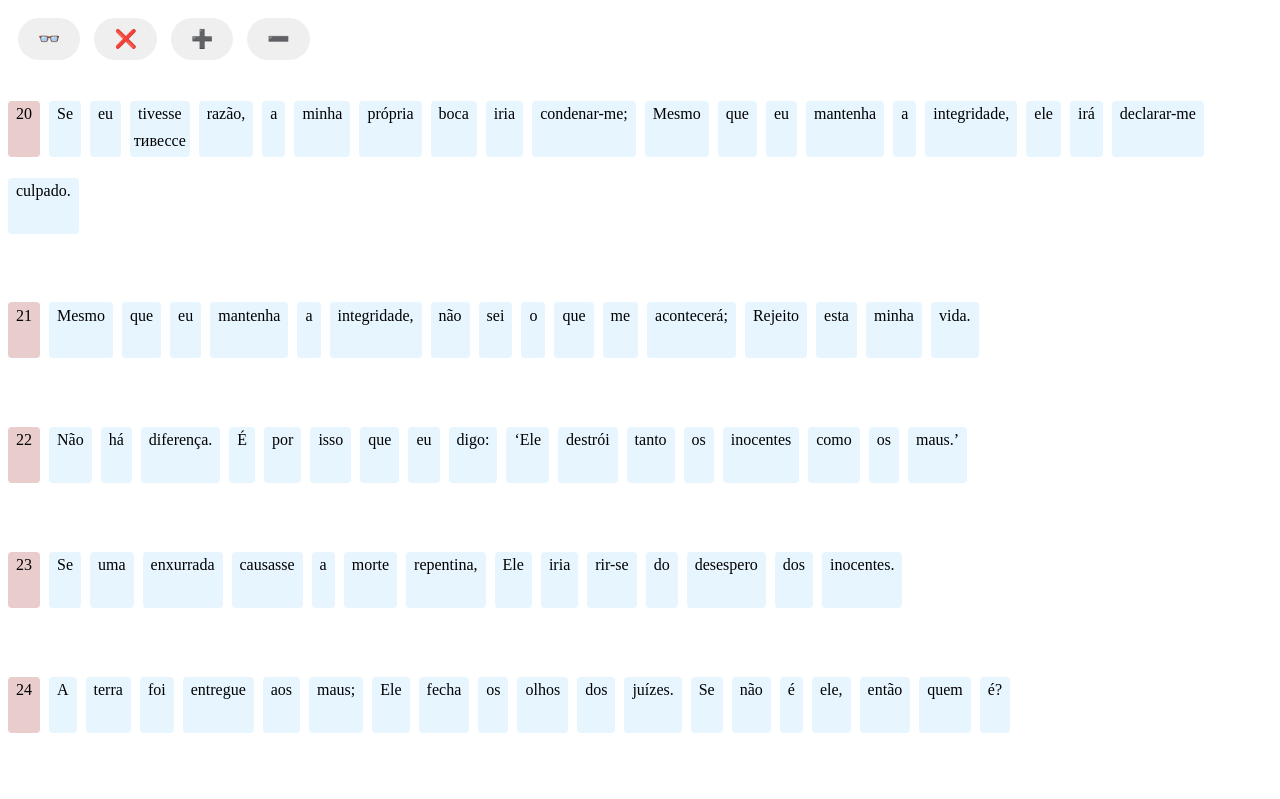
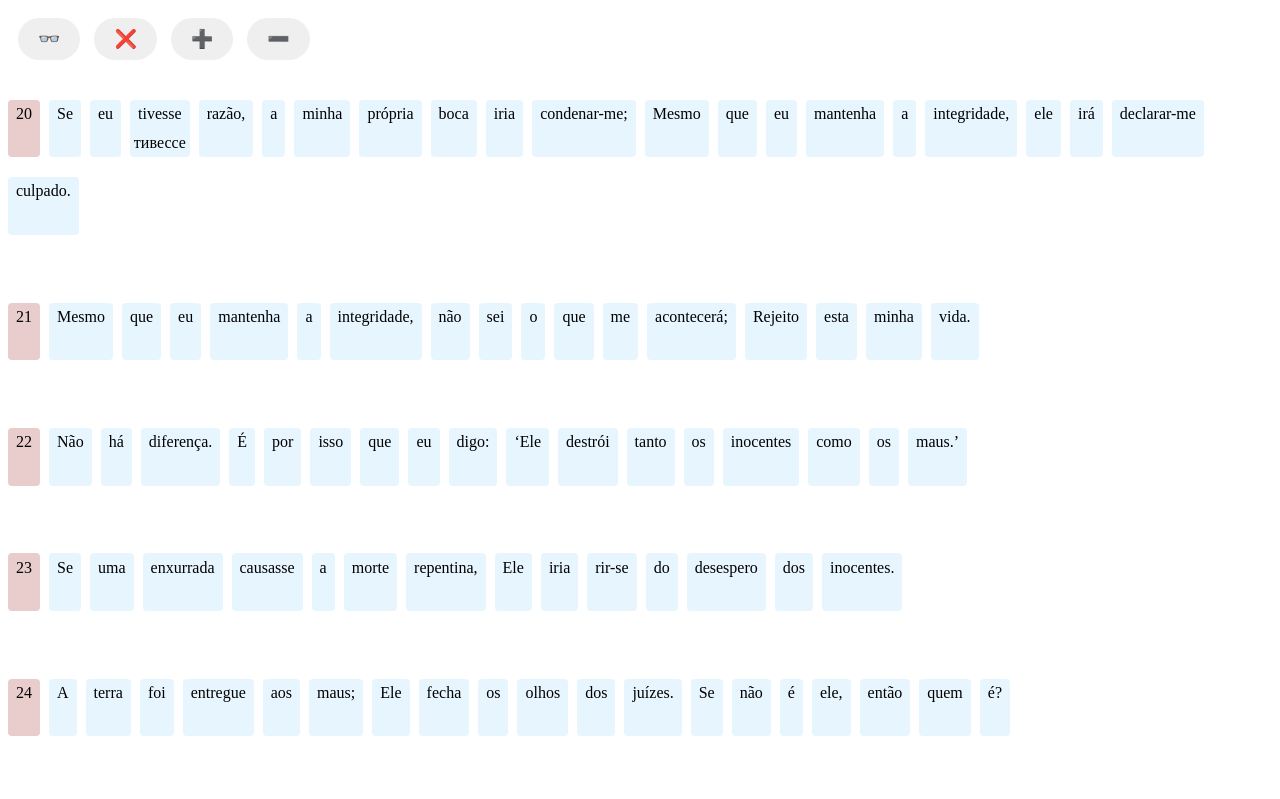
Before and after one commit to thqrs/phonetic_bulgarian, a plain HTML site: page index7.html in a window 1280 px wide. Both pictures are taken after a click on the element "tivesse". Shown: the top 799 px of the page. Drawn offline with Linux system fonts and the light colour scheme.

Commit message:
Update index7.html

```diff
--- a/index7.html
+++ b/index7.html
@@ -18,7 +18,7 @@
             margin: 0 5px 10px 0; /* Space between boxes and below boxes */
             display: inline-block;
             position: relative;
-            line-height: 1.3; /* Adjust line height within the element */
+            line-height: 1.4; /* Adjust line height within the element */
 }
 
 .word-box1 {
@@ -34,7 +34,7 @@
 }
         .transliteration {
             position: absolute;
-            bottom: 0.3em;
+            bottom: 0.2em;
             left: 50%;
             transform: translateX(-50%);
             font-size: 1em;
```
